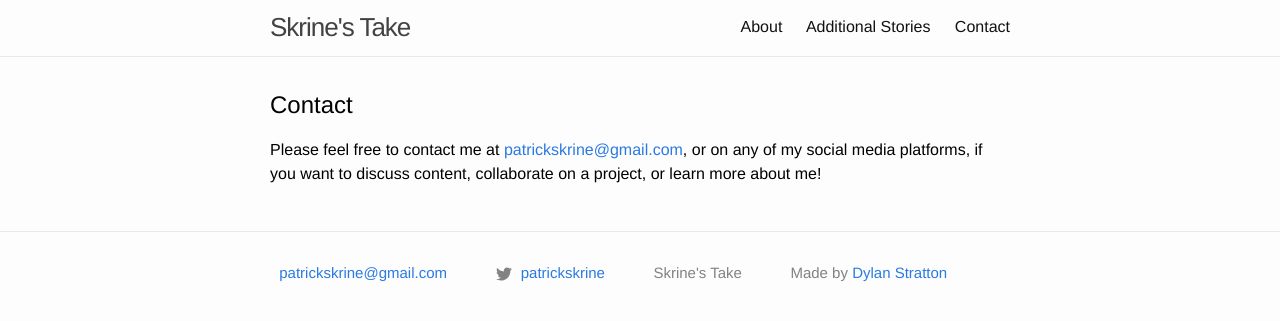
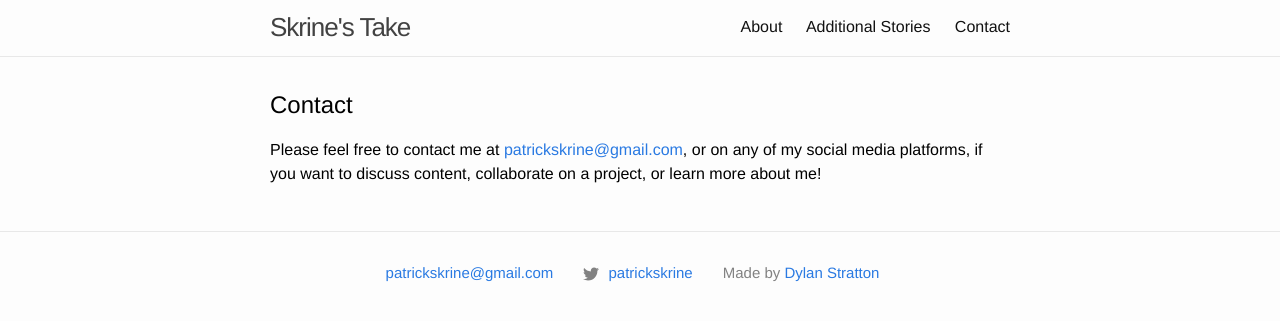
Before and after one commit to ahlbet/patrickskrine-2, a Jekyll site: the page built from contact.md, in a window 1280 px wide. Shown: the top 321 px of the page. Built offline with Jekyll 4.4.1, drawn with Linux system fonts in a browser that asks for light colours.

Commit message:
fix footer

```diff
--- a/_includes/footer.html
+++ b/_includes/footer.html
@@ -36,11 +36,11 @@
         </ul>
       </div>
 
+      <!-- <div class="footer-col footer-col-3">
+        <p>{{ site.description | escape }}</p>
+      </div> -->
+
       <div class="footer-col footer-col-3">
-        <p>{{ site.description | escape }}</p>
-      </div>
-
-      <div class="footer-col footer-col-4">
         <p>Made by <a target="_blank" href="http://dylanstratton.com">{{ site.builder | escape }}</a></p>
       </div>
 
--- a/_sass/minima/_layout.scss
+++ b/_sass/minima/_layout.scss
@@ -132,12 +132,14 @@
   @extend %clearfix;
   // text-align: center;
   display: flex;
-  justify-content: space-around;
+  // justify-content: space-around;
+  justify-content: center;
+  align-items: center;
   flex-wrap: wrap;
 }
 
 .footer-col {
-  margin: 0 5px
+  margin: 0 15px
 }
 
 // .footer-col {
```
